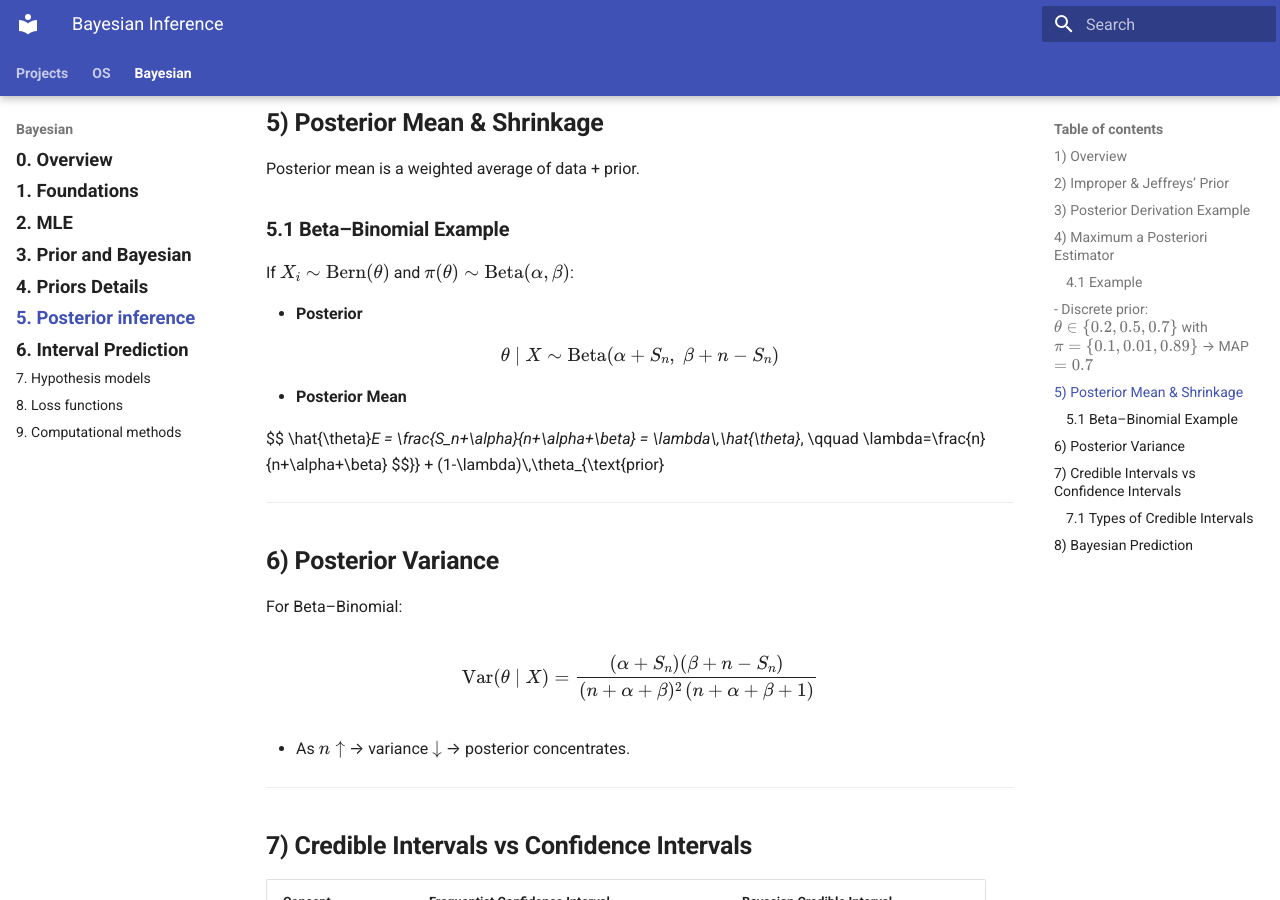
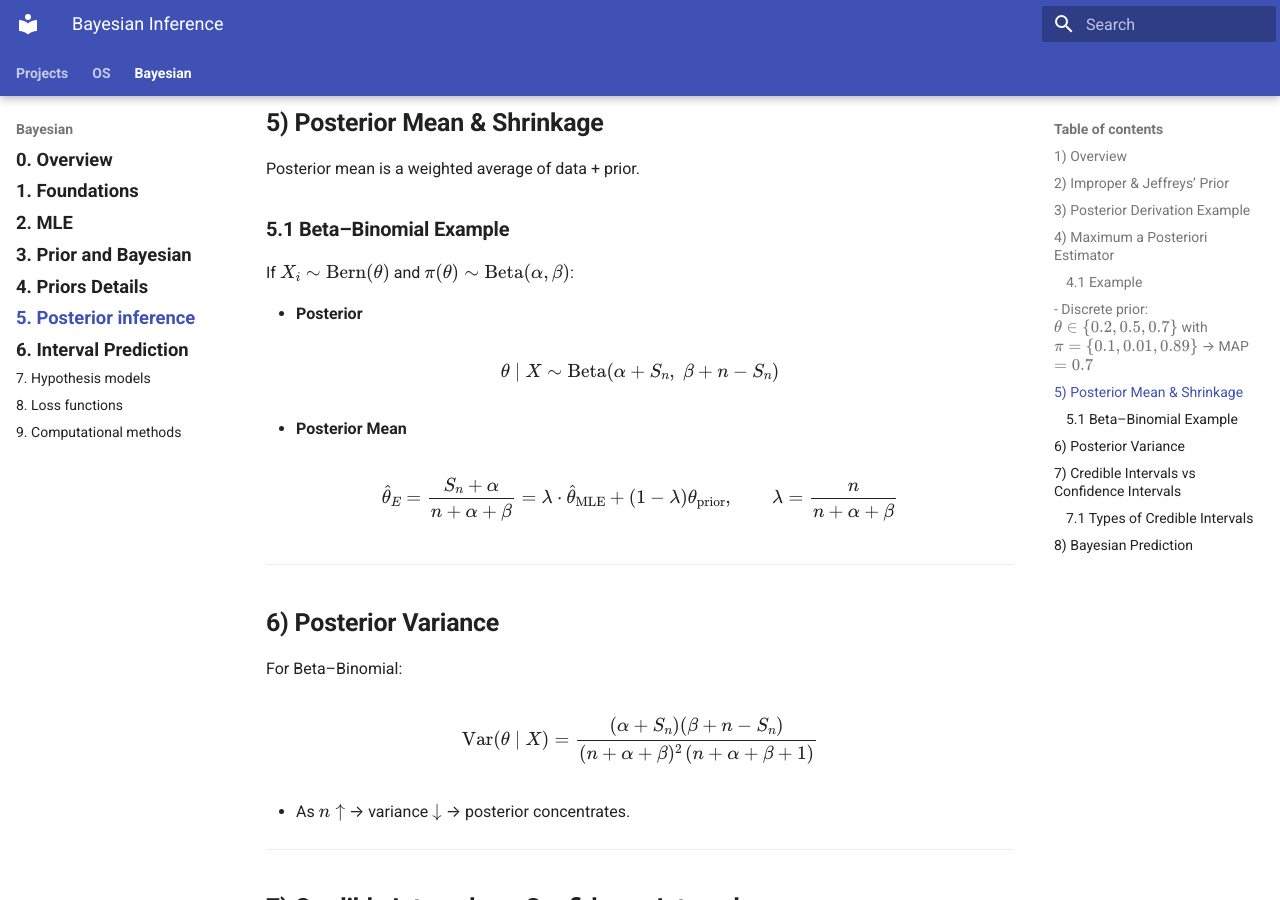
Before and after one commit to Jeongsoo-dev/ML_based_MR_CT_SeriesType_Detection, an MkDocs documentation site: the page built from docs/bayesian/lec5_posterior-inference.md, in a window 1280 px wide and 900 px high, scrolled down 1978 px. Built offline with MkDocs 1.6.1 and Material for MkDocs 9.7.7, drawn with Linux system fonts in a browser that asks for light colours.

Commit message:
Update lec5_posterior-inference.md

```diff
--- a/docs/bayesian/lec5_posterior-inference.md
+++ b/docs/bayesian/lec5_posterior-inference.md
@@ -84,23 +84,24 @@ Posterior mean is a weighted average of data + prior.
 
 ### **5.1 Beta–Binomial Example**
 
-If $X_i \sim \operatorname{Bern}(\theta)$ and $\pi(\theta)\sim \operatorname{Beta}(\alpha,\beta)$:
+If $X_i \sim \text{Bern}(\theta)$ and $\pi(\theta) \sim \text{Beta}(\alpha,\beta)$:
 
 - **Posterior**
 
-  $$
-  \theta \mid X \sim \operatorname{Beta}(\alpha+S_n,\;\beta+n-S_n)
-  $$
+$$
+\theta \mid X \sim \text{Beta}(\alpha + S_n,\; \beta + n - S_n)
+$$
 
 - **Posterior Mean**
 
-  $$
-  \hat{\theta}_E
-  = \frac{S_n+\alpha}{n+\alpha+\beta}
-  = \lambda\,\hat{\theta}_{\text{MLE}} + (1-\lambda)\,\theta_{\text{prior}},
-  \qquad
-  \lambda=\frac{n}{n+\alpha+\beta}
-  $$
+$$
+\hat{\theta}_E
+= \frac{S_n + \alpha}{n + \alpha + \beta}
+= \lambda \cdot \hat{\theta}_{\text{MLE}} + (1 - \lambda)\theta_{\text{prior}},
+\qquad
+\lambda = \frac{n}{n + \alpha + \beta}
+$$
+
 
 ---
 
```
